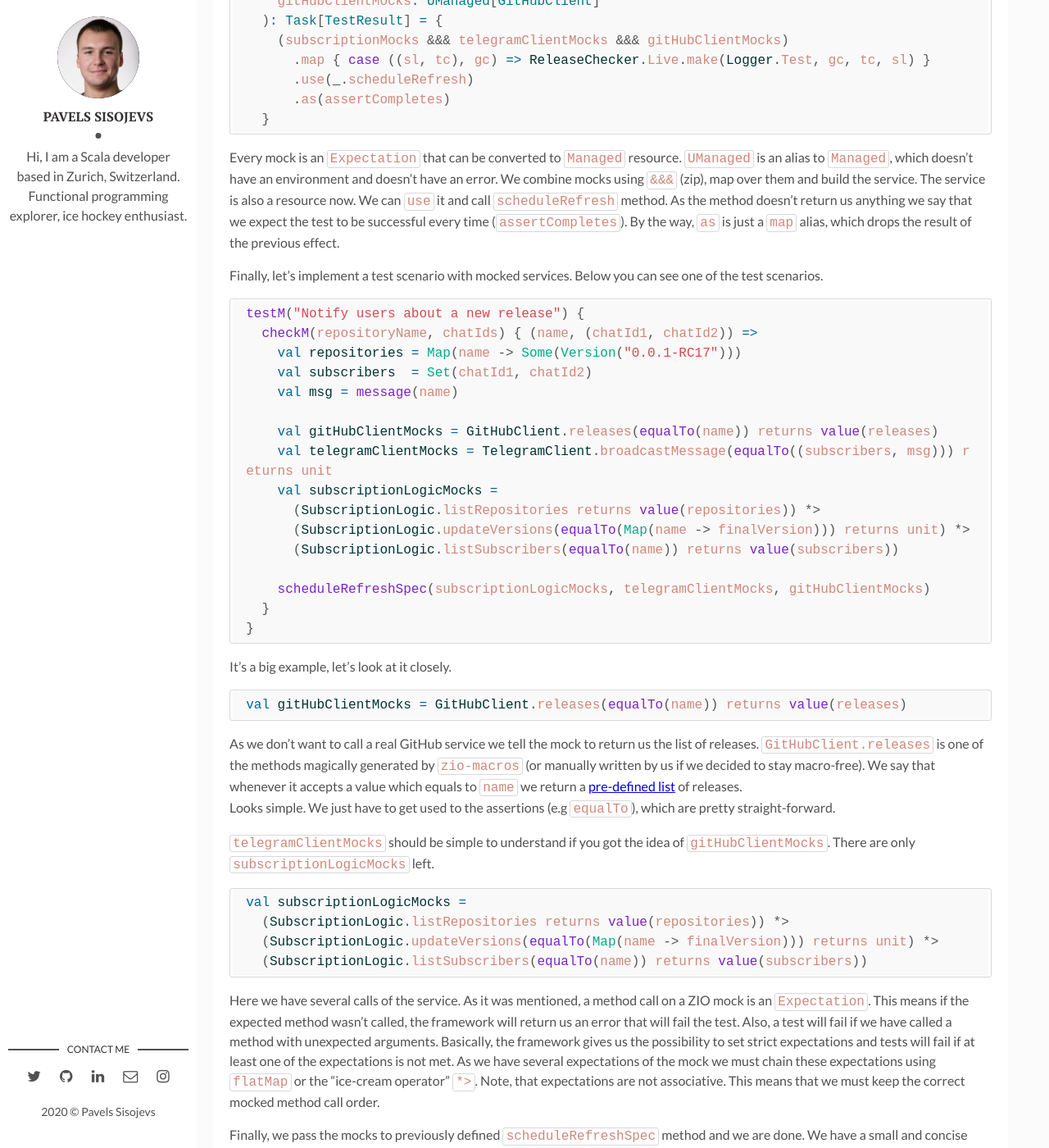
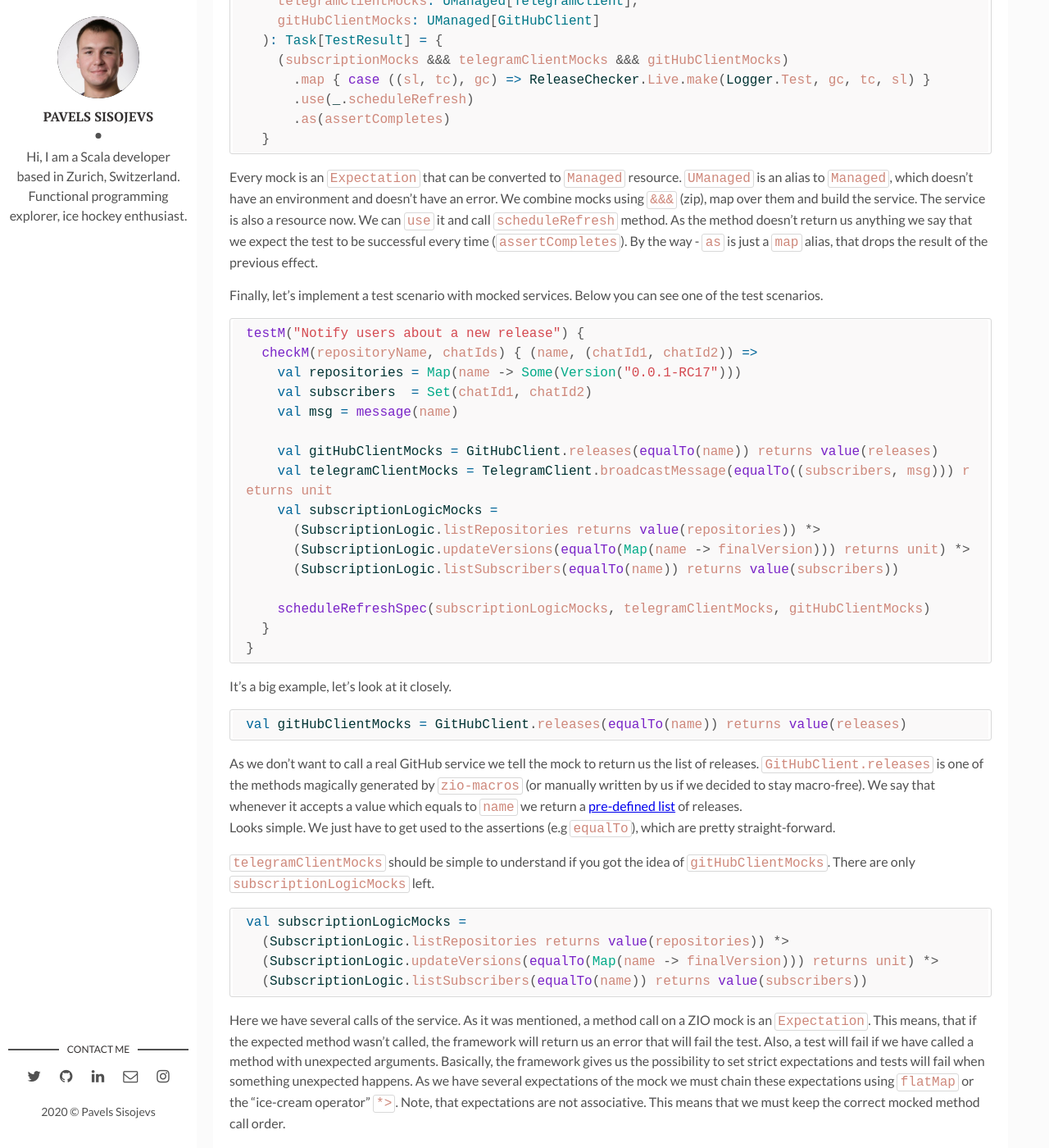
Before and after one commit to the-pavels/psisoyev.github.io, a Jekyll site: the page built from _posts/2020-01-20-zio-test.markdown, in a window 1280 px wide and 1400 px high, scrolled down 8190 px. Shown: the whole window at 82% size. Built offline with Jekyll 4.4.1, drawn with Linux system fonts in a browser that asks for light colours; comment, search, counter and statistics services are not loaded; some of the changed text lies outside the part shown.

Commit message:
spelling fixes

````diff
--- a/_posts/2020-01-20-zio-test.markdown
+++ b/_posts/2020-01-20-zio-test.markdown
@@ -134,8 +134,8 @@ val scenarios = List(
         subscriptions <- service.listSubscriptions(chatId)
         subscribers   <- service.listSubscribers(name)
       } yield {
-        assert(repositories, equalTo(Map(name -> None)))
-        assert(subscriptions, equalTo(Set(name)))
+        assert(repositories, equalTo(Map(name -> None))) // there might be something missing here
+        assert(subscriptions, equalTo(Set(name)))        // and here ...
         assert(subscribers, equalTo(Set(chatId)))
       }
     }
@@ -320,7 +320,7 @@ trait SubscriptionLogic {
   ...
 }
 ```
-Aaaand that is it!
+Aaaand... that's it!
 From now on we can use `SubscriptionLogic` mocks in our tests. Let's test the `ReleaseChecker` service, which depends on `SubscriptionLogic`.
 Also, it has few other dependencies that we have to mark with the `@mockable` annotation.
 We create a [new spec](https://github.com/psisoyev/release-pager/blob/master/service/src/test/scala/io/pager/lookup/LiveReleaseCheckerSpec.scala):
@@ -365,7 +365,7 @@ Every mock is an `Expectation` that can be converted to `Managed` resource.
 We combine mocks using `&&&` (zip), map over them and build the service.
 The service is also a resource now. We can `use` it and call `scheduleRefresh` method.
 As the method doesn't return us anything we say that we expect the test to be successful every time (`assertCompletes`).
-By the way, `as` is just a `map` alias, which drops the result of the previous effect.
+By the way - `as` is just a `map` alias, that drops the result of the previous effect.
 
 Finally, let's implement a test scenario with mocked services.
 Below you can see one of the test scenarios.
@@ -406,9 +406,9 @@ val subscriptionLogicMocks =
 ```
 Here we have several calls of the service.
 As it was mentioned, a method call on a ZIO mock is an `Expectation`.
-This means if the expected method wasn't called, the framework will return us an error that will fail the test.
+This means, that if the expected method wasn't called, the framework will return us an error that will fail the test.
 Also, a test will fail if we have called a method with unexpected arguments.
-Basically, the framework gives us the possibility to set strict expectations and tests will fail if at least one of the expectations is not met.
+Basically, the framework gives us the possibility to set strict expectations and tests will fail when something unexpected happens.
 As we have several expectations of the mock we must chain these expectations using `flatMap` or the "ice-cream operator" `*>`.
 Note, that expectations are not associative. This means that we must keep the correct mocked method call order.
 
@@ -475,6 +475,7 @@ In this article we have explored ZIO Test and its capabilities:
 * we removed all the boilerplate required for service mocking using macros
 * we saw what issues we can expect from using macros and how to handle them
 * we added test features using aspects
+
 That's a lot! The best part of this is that there are more things that you can explore by yourself:
 resource management (we saw just a little example), ScalaJS support, etc.
 
````
Also changed, not shown: other parts of _posts/2020-01-20-zio-test.markdown (+3 -3 lines).
